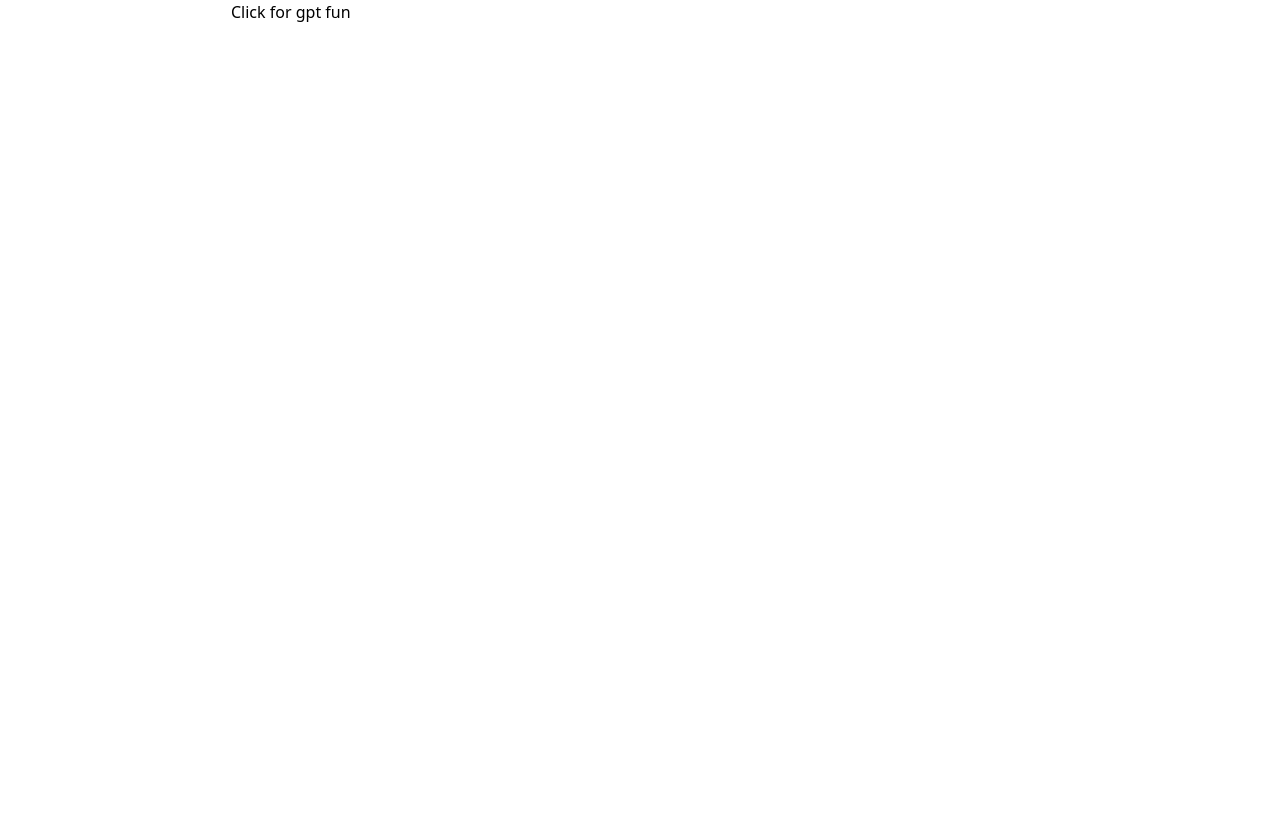
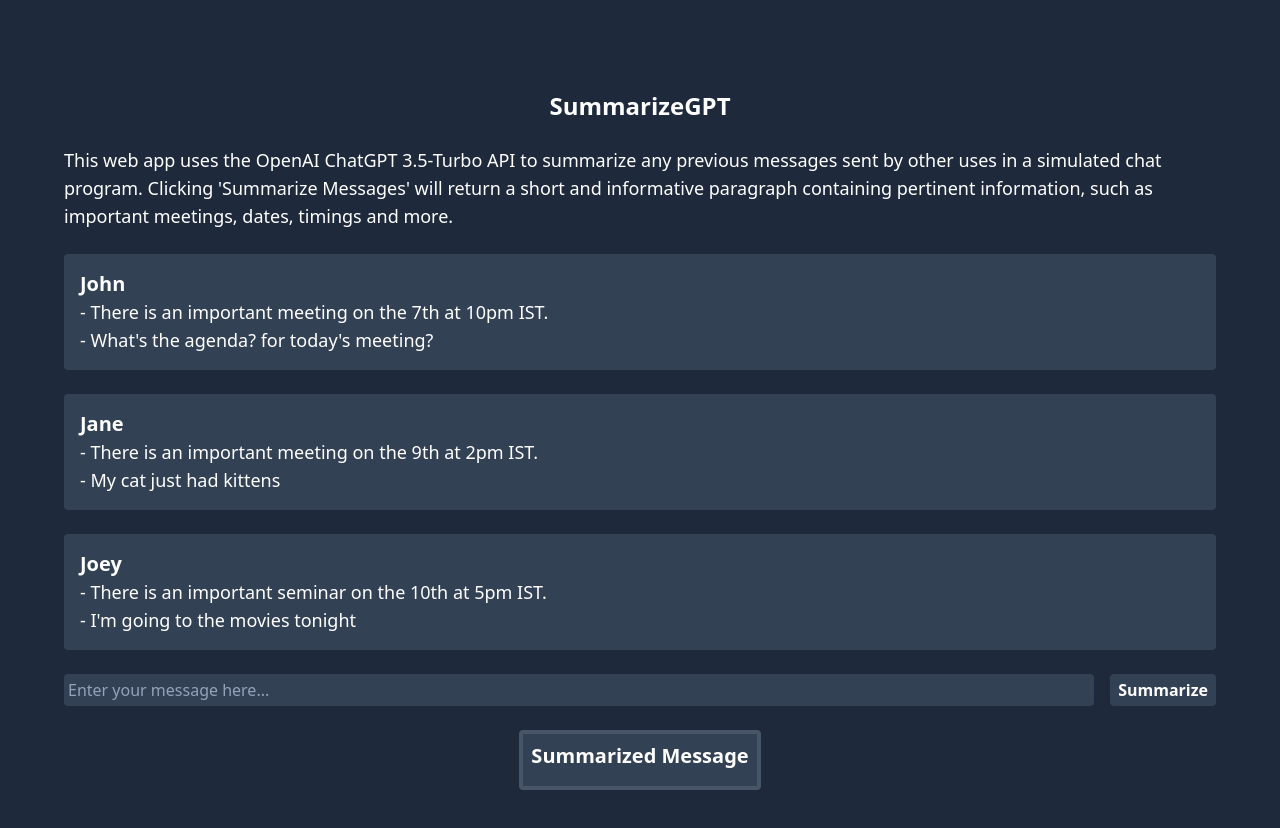
Before and after one commit to PranjalG1122/summarizegpt, a Next.js app: page / in a window 1280 px wide. Shown: the top 828 px of the page. Before the commit the page ends 800 px from the top, so only its background shows below. Built offline with nearby package versions, Linux system fonts and the light colour scheme.

Commit message:
style: text/message format, colors

```diff
--- a/src/app/layout.tsx
+++ b/src/app/layout.tsx
@@ -1,18 +1,18 @@
-import './globals.css'
+import "./globals.css";
 
 export const metadata = {
-  title: 'Create Next App',
-  description: 'Generated by create next app',
-}
+  title: "SummarizeGPT",
+  description: "Summarize any number of previous messages",
+};
 
 export default function RootLayout({
   children,
 }: {
-  children: React.ReactNode
+  children: React.ReactNode;
 }) {
   return (
     <html lang="en">
-      <body>{children}</body>
+      <body className="bg-slate-800">{children}</body>
     </html>
-  )
+  );
 }
--- a/src/app/page.tsx
+++ b/src/app/page.tsx
@@ -1,6 +1,10 @@
 "use client";
 
 import { useState } from "react";
+
+export default function Home() {
+  const [summarizedMessage, setSummarizedMessage] = useState<string>("");
+  const [loadingMessages, setLoadingMessages] = useState<boolean>(false);
 
   async function res(prompt: object) {
     await fetch("/api/gpt", {
@@ -16,14 +20,13 @@
         return res.json();
       })
       .then((data) => {
-      console.log(data.content);
+        setSummarizedMessage(data.content);
+        setLoadingMessages(false);
       })
       .catch((err) => {
         console.error(err);
       });
   }
-export default function Home() {
-  const [userText, setUserText] = useState("");
   const summaryMessages = [
     {
       username: "John",
@@ -49,20 +52,54 @@
   ];
 
   return (
-    <main>
+    <main className="flex flex-col gap-6 items-center justify-center min-h-screen w-full max-w-[72rem] mx-auto my-10">
+      <h1 className="text-2xl font-semibold text-white">SummarizeGPT</h1>
+      <p className="text-lg text-white">
+        This web app uses the OpenAI ChatGPT 3.5-Turbo API to summarize any
+        previous messages sent by other uses in a simulated chat program.
+        Clicking 'Summarize Messages' will return a short and informative
+        paragraph containing pertinent information, such as important meetings,
+        dates, timings and more.
+      </p>
+      {summaryMessages.map((message) => {
+        return (
+          <div className="flex flex-col items-start rounded p-4 bg-slate-700 text-white w-full">
+            <h1 className="font-semibold text-xl">{message.username}</h1>
+            <ul>
+              {message.messages.map((message: string, index: number) => {
+                return (
+                  <li key={index} className="text-lg">
+                    - {message}
+                  </li>
+                );
+              })}
+            </ul>
+          </div>
+        );
+      })}
+      <div className="flex flex-row w-full gap-4">
         <input
           type="text"
-        onChange={(e) => {
-          setUserText(e.target.value);
-        }}
+          className="bg-slate-700 px-1 py-0.5 text-white placeholder:text-slate-400 rounded w-full"
+          placeholder="Enter your message here..."
         />
         <button
           onClick={() => {
+            setLoadingMessages(true);
             res(summaryMessages);
           }}
+          disabled={loadingMessages}
+          className="bg-slate-700 px-2 py-1 font-semibold hover:bg-slate-600 transition-colors rounded text-white"
         >
-        Click for gpt fun
+          {loadingMessages ? "Loading..." : "Summarize"}
         </button>
+      </div>
+      <div className="flex flex-col border-4 border-slate-600 items-center text-white rounded bg-slate-700 p-2 gap-2">
+        <h1 className="text-xl font-semibold">Summarized Message</h1>
+        <p className="text-lg">
+          {summarizedMessage}
+        </p>
+      </div>
     </main>
   );
 }
```
Lines whose indentation alone changed are shown as unchanged.
